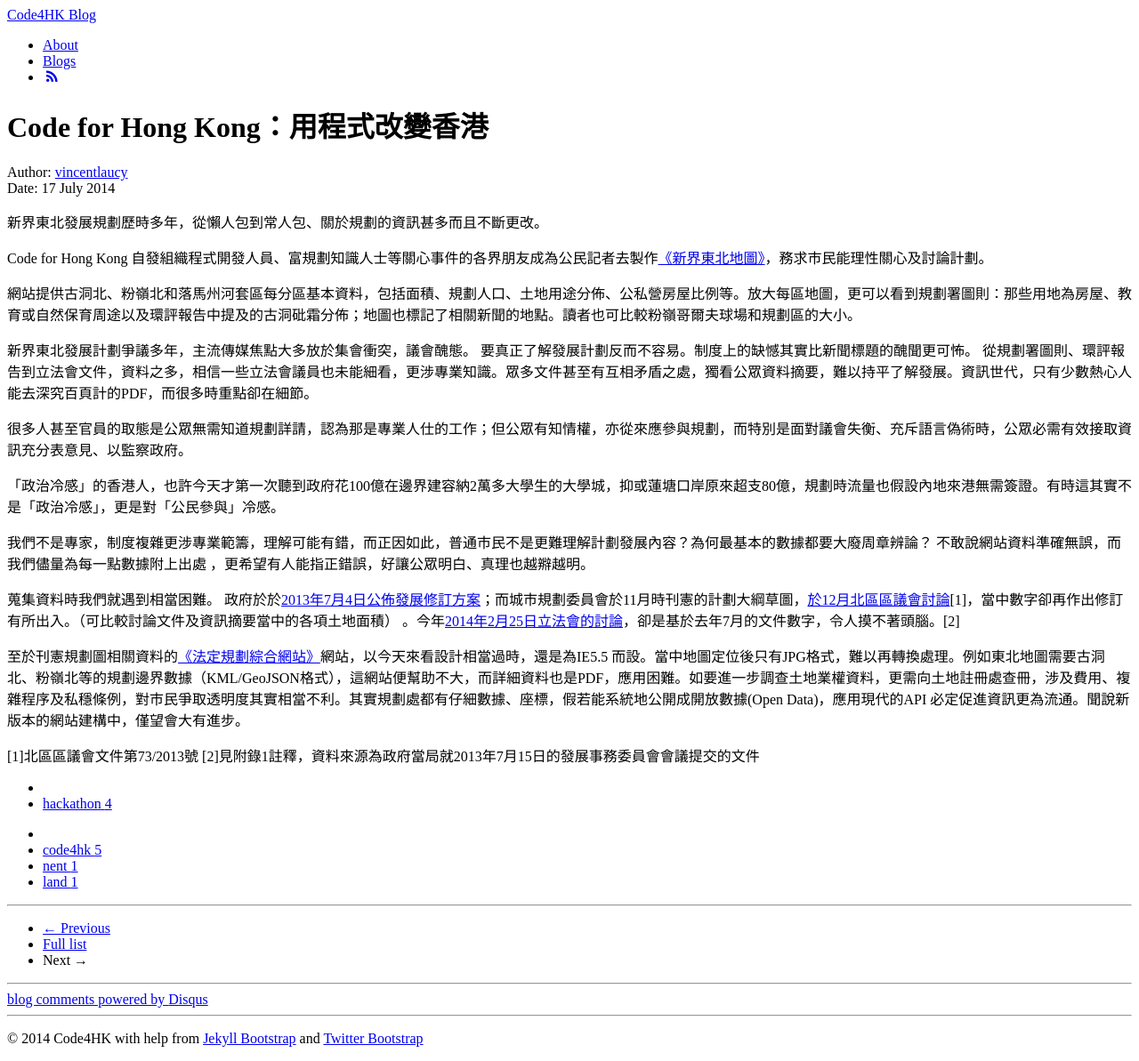
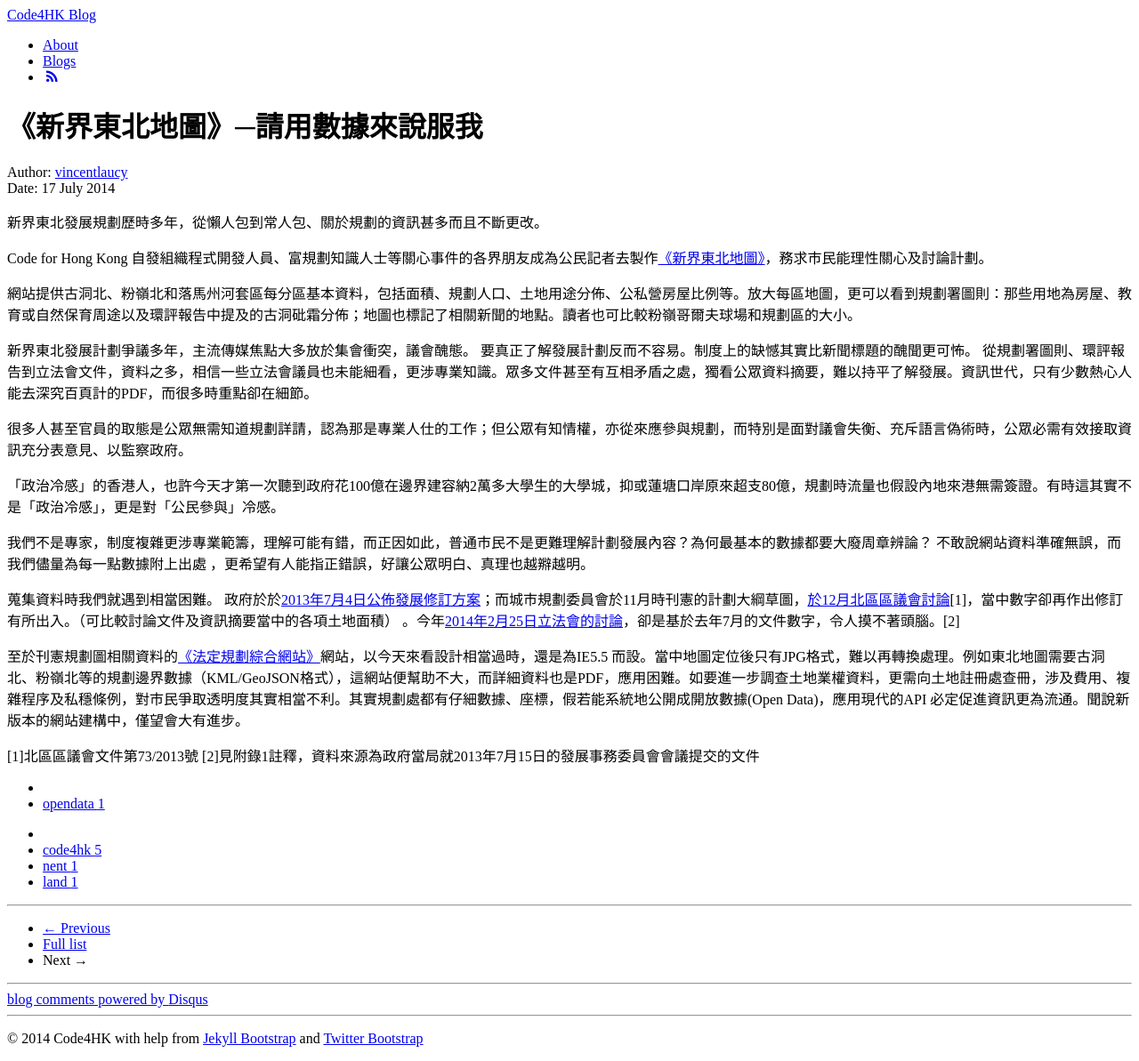
Before and after one commit to code4hk/code4hk.github.io, a Jekyll site: the page built from _posts/2014-07-17-northeastmap.md, in a window 1280 px wide. Shown: the whole page at 89% size. Built offline with Jekyll 4.4.1, drawn with Linux system fonts in a browser that asks for light colours; Markdown is read by kramdown in place of the engine named in the settings; comment, search, counter and statistics services are not loaded.

Commit message:
Update 2014-07-17-northeastmap.md

```diff
--- a/_posts/2014-07-17-northeastmap.md
+++ b/_posts/2014-07-17-northeastmap.md
@@ -1,9 +1,9 @@
 ---
 layout: post
-category : hackathon
+category : opendata
 author: vincentlaucy
 author_url: http://github.com/vincentlaucy
-title: "Code for Hong Kong：用程式改變香港"
+title: "《新界東北地圖》─請用數據來說服我"
 tagline:
 tags : [code4hk, nent, land]
 ---
```
